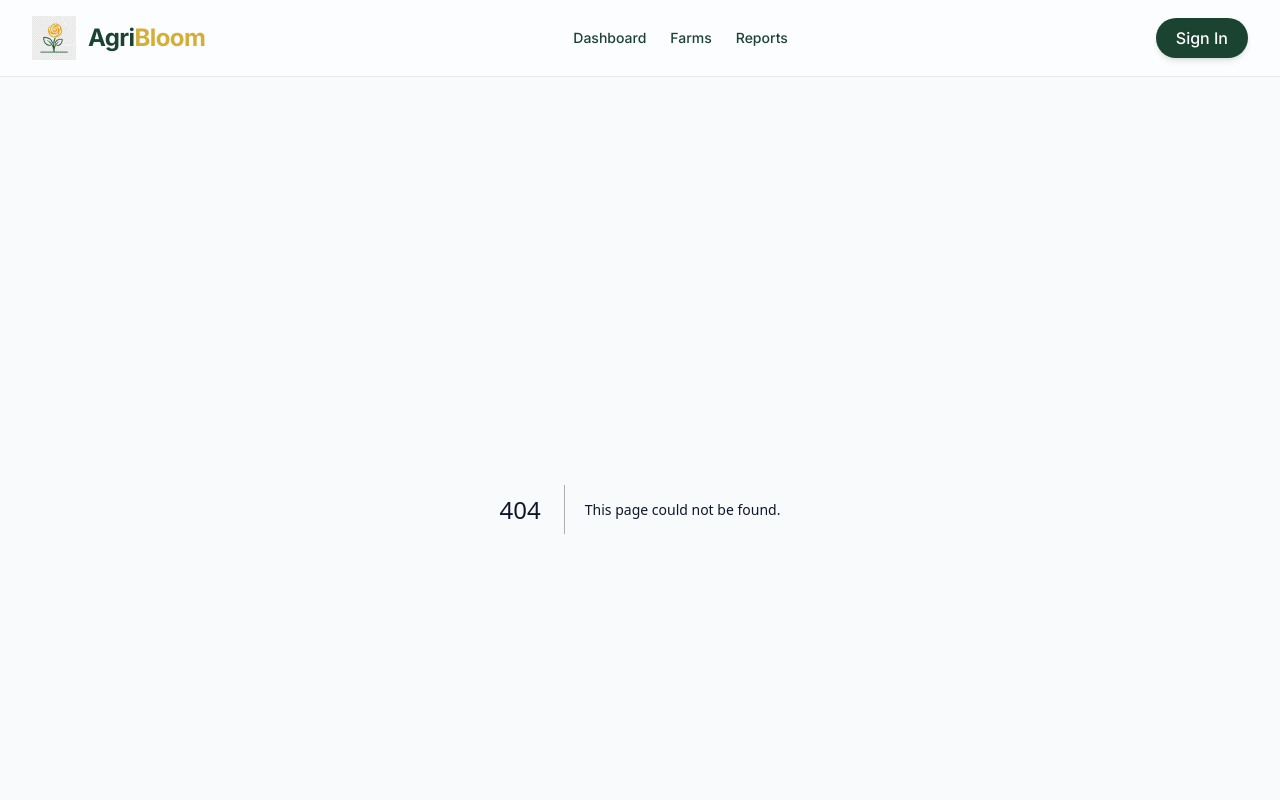
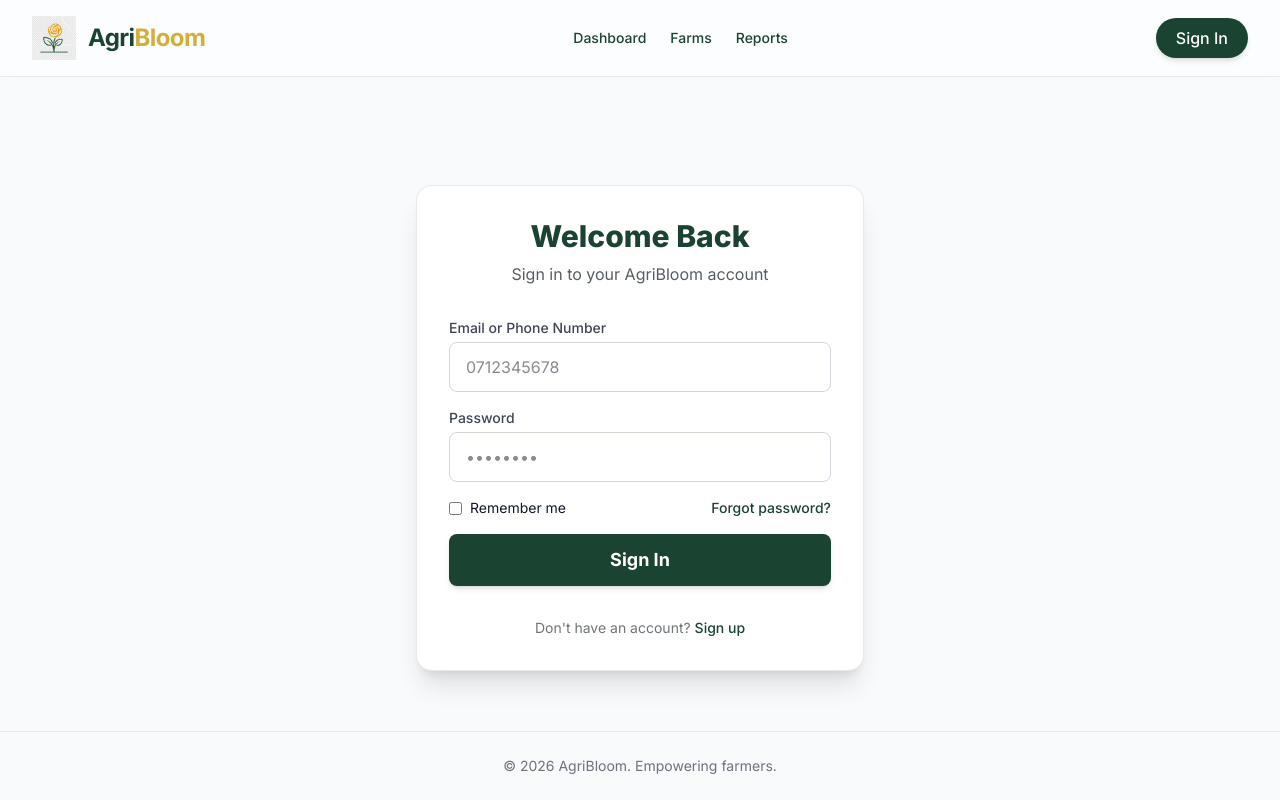
Before and after one commit to solomon476/AgriBloom, a Next.js app in the folder web/: page /auth/signin in a window 1280 px wide. Before the commit this address had no page. Shown: the top 800 px of the page. Built offline with nearby package versions, Linux system fonts and the light colour scheme.

Commit message:
Create missing routes and fix navigation

```diff
--- /dev/null
+++ b/web/src/app/auth/signin/page.tsx
@@ -0,0 +1,47 @@
+import Link from "next/link";
+
+export default function SignIn() {
+  return (
+    <div className="w-full max-w-md mx-auto space-y-8 p-8 bg-white rounded-2xl shadow-xl border border-primary/10 mt-12">
+      <div className="text-center space-y-2">
+        <h1 className="text-3xl font-extrabold text-primary">Welcome Back</h1>
+        <p className="text-foreground/70">Sign in to your AgriBloom account</p>
+      </div>
+
+      <form className="space-y-4">
+        <div>
+          <label className="block text-sm font-medium text-foreground/80 mb-1">Email or Phone Number</label>
+          <input
+            type="text"
+            className="w-full px-4 py-3 rounded-lg border border-gray-300 focus:ring-2 focus:ring-primary focus:border-primary outline-none transition-all"
+            placeholder="0712345678"
+          />
+        </div>
+        <div>
+          <label className="block text-sm font-medium text-foreground/80 mb-1">Password</label>
+          <input
+            type="password"
+            className="w-full px-4 py-3 rounded-lg border border-gray-300 focus:ring-2 focus:ring-primary focus:border-primary outline-none transition-all"
+            placeholder="••••••••"
+          />
+        </div>
+
+        <div className="flex items-center justify-between text-sm">
+          <label className="flex items-center gap-2 cursor-pointer">
+            <input type="checkbox" className="rounded text-primary focus:ring-primary" />
+            <span>Remember me</span>
+          </label>
+          <a href="#" className="text-primary hover:underline font-medium">Forgot password?</a>
+        </div>
+
+        <Link href="/dashboard" className="block w-full text-center bg-primary hover:bg-primary/90 text-white py-3 rounded-lg font-bold text-lg transition-all shadow-md mt-4">
+          Sign In
+        </Link>
+      </form>
+
+      <p className="text-center text-sm text-foreground/60">
+        Don't have an account? <a href="#" className="text-primary hover:underline font-medium">Sign up</a>
+      </p>
+    </div>
+  );
+}
--- /dev/null
+++ b/web/src/app/farms/page.tsx
@@ -0,0 +1,23 @@
+export default function Farms() {
+  return (
+    <div className="w-full max-w-7xl mx-auto space-y-8 p-4">
+      <header className="flex justify-between items-center pb-4 border-b border-primary/10">
+        <div>
+          <h1 className="text-3xl font-extrabold text-primary">Your Farms</h1>
+          <p className="text-foreground/70">Manage properties, plots, and crop cycles.</p>
+        </div>
+        <button className="bg-primary text-white px-4 py-2 rounded-lg font-semibold shadow-md hover:shadow-lg transition-all">
+          + Add Farm
+        </button>
+      </header>
+
+      <div className="bg-white p-12 rounded-2xl shadow-sm border border-primary/5 text-center flex flex-col items-center gap-4">
+        <span className="text-6xl">🚜</span>
+        <h2 className="text-2xl font-bold text-foreground">Farms Management Module</h2>
+        <p className="text-foreground/60 max-w-md">
+          This section is currently under construction. Soon, you will be able to map out your specific farm plots and track their individual crop cycles here.
+        </p>
+      </div>
+    </div>
+  );
+}
--- a/web/src/app/layout.tsx
+++ b/web/src/app/layout.tsx
@@ -33,10 +33,10 @@ export default function RootLayout({
             </Link>
             <nav className="hidden md:flex gap-6 font-medium text-sm">
               <Link href="/dashboard" className="text-primary hover:text-accent transition-colors">Dashboard</Link>
-              <Link href="/dashboard" className="text-primary hover:text-accent transition-colors">Farms</Link>
-              <Link href="/dashboard" className="text-primary hover:text-accent transition-colors">Reports</Link>
+              <Link href="/farms" className="text-primary hover:text-accent transition-colors">Farms</Link>
+              <Link href="/reports" className="text-primary hover:text-accent transition-colors">Reports</Link>
             </nav>
-            <Link href="/dashboard" className="bg-primary hover:bg-primary/90 text-primary-foreground px-5 py-2 rounded-full font-medium transition-all shadow-md hover:shadow-lg transform hover:-translate-y-0.5 inline-block text-center">
+            <Link href="/auth/signin" className="bg-primary hover:bg-primary/90 text-primary-foreground px-5 py-2 rounded-full font-medium transition-all shadow-md hover:shadow-lg transform hover:-translate-y-0.5 inline-block text-center">
               Sign In
             </Link>
           </header>
--- /dev/null
+++ b/web/src/app/reports/page.tsx
@@ -0,0 +1,23 @@
+export default function Reports() {
+  return (
+    <div className="w-full max-w-7xl mx-auto space-y-8 p-4">
+      <header className="flex justify-between items-center pb-4 border-b border-primary/10">
+        <div>
+          <h1 className="text-3xl font-extrabold text-primary">Financial Reports</h1>
+          <p className="text-foreground/70">Analyze your expenses, income, and overall profit.</p>
+        </div>
+        <button className="bg-primary text-white px-4 py-2 rounded-lg font-semibold shadow-md hover:shadow-lg transition-all">
+          Export CSV
+        </button>
+      </header>
+
+      <div className="bg-white p-12 rounded-2xl shadow-sm border border-primary/5 text-center flex flex-col items-center gap-4">
+        <span className="text-6xl">📊</span>
+        <h2 className="text-2xl font-bold text-foreground">Advanced Analytics Module</h2>
+        <p className="text-foreground/60 max-w-md">
+          This section is currently under construction. Soon, you will have access to detailed P&L charts, historic price trends, and visual breakdowns of your crop performance.
+        </p>
+      </div>
+    </div>
+  );
+}
```
